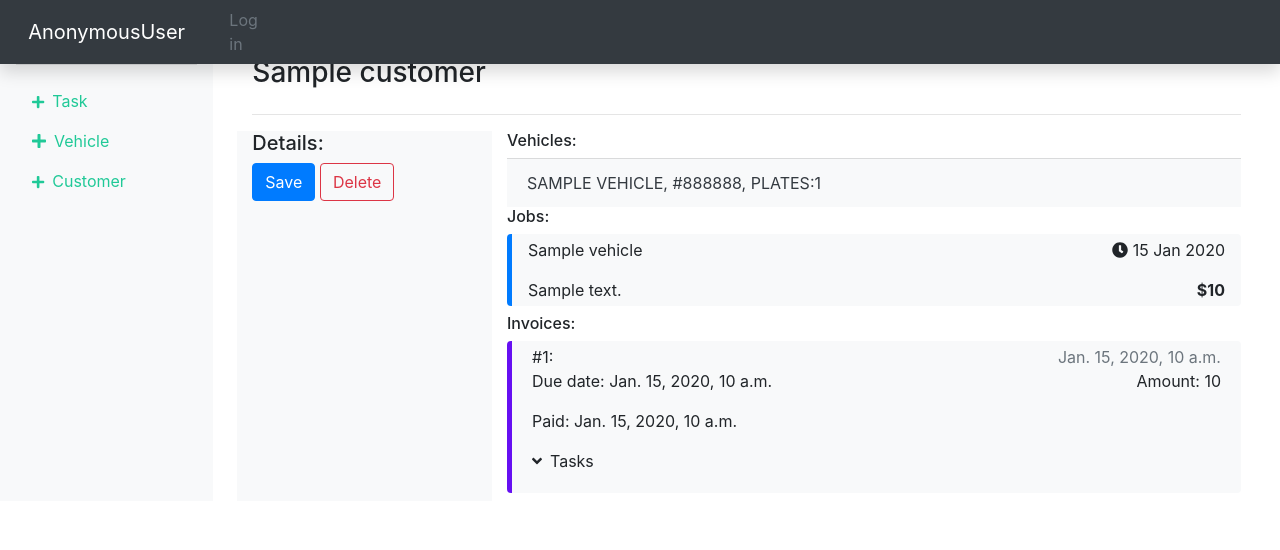
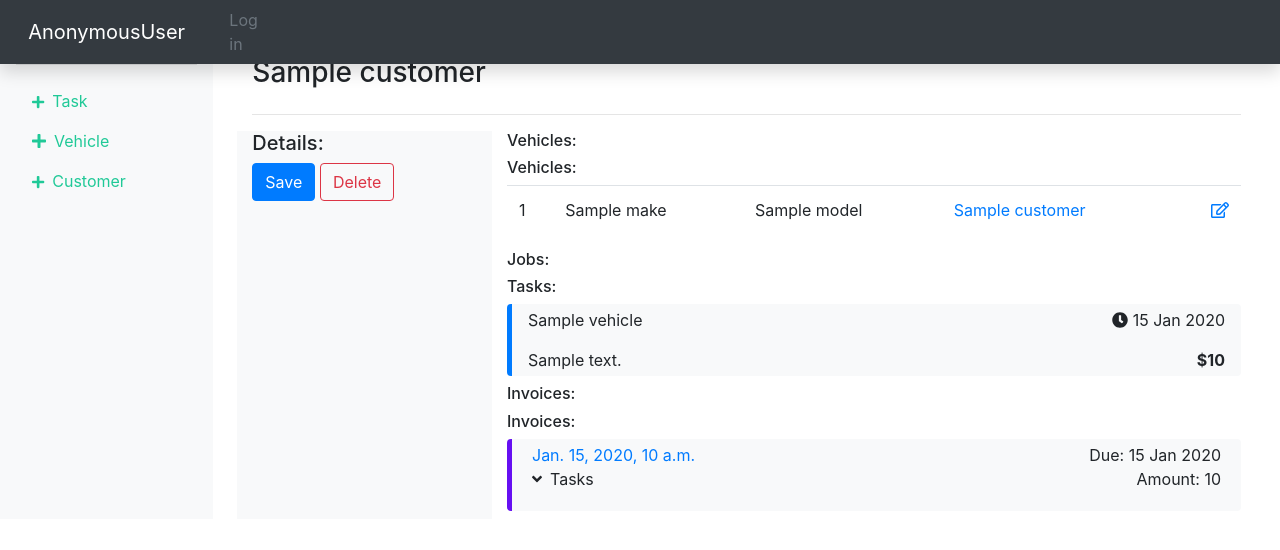
Before and after one commit to grinyahoo/wm-django, a Django app: template workshop/templates/workshop/customerDetail.html in a window 1280 px wide. Shown: the top 550 px of the page. Run offline with Django 3.2, Linux system fonts and the light colour scheme; the template is opened without the code that fills it: most values are stand-ins (such as "Sample title", 1, 10 or a date in 2020); some libraries are stand-ins or nearby versions.

Commit message:
no records behavior

```diff
--- a/workshop/templates/workshop/lists/invoices.html
+++ b/workshop/templates/workshop/lists/invoices.html
@@ -1,37 +1,35 @@
 {% if invoices %}
+<h6>Invoices:</h6>
 <ul class="list-group invoice-list">
   {% for invoice in invoices %}
   <li class="list-group-item invoice-list-item bg-light mb-2 py-1">
     <div class="row">
-      <div class="col-1 text-left">
-        #{{ invoice.id }}:
+      <div class="col">
+        <a class="text-primary" href="{% url 'workshop:invoiceDetail' invoice.id %}">{{ invoice.date }}</a>
       </div>
-      <div class="col-11 text-right">
-        <a class="text-muted" href="{% url 'workshop:invoiceDetail' invoice.id %}">{{ invoice.date }}</a>
-      </div>
+      <div class="col-4 text-right">Due: {{ invoice.date_due|date:"d M Y" }}</div>
     </div>
     <div class="row">
       <div class="col">
-        <p>Due date: {{ invoice.date_due }}</p>
-        <p>Paid: {{ invoice.date_paid }}</p>
+        {% if invoice.tasks %}
+        <p class="" data-toggle="collapse" data-target="#collapseTasks{{ invoice.id }}" aria-expanded="false" aria-controls="collapseTasks{{ invoice.id }}"><i class="fas fa-angle-down mr-2"></i>Tasks</p>
+        <p class="collapse" id="collapseTasks{{ invoice.id }}">
+          {{ invoice.tasks }}
+        </p>
+        {% else %}
+        {% endif %}
       </div>
       <div class="col text-right">
         <p>Amount: {{ invoice.amount_total }}</p>
       </div>
-    </div>
-    <div class="row">
-      <div class="col">
-        <p class="" data-toggle="collapse" data-target="#collapseTasks{{ invoice.id }}" aria-expanded="false" aria-controls="collapseTasks{{ invoice.id }}"><i class="fas fa-angle-down mr-2"></i>Tasks</p>
-        <p class="collapse" id="collapseTasks{{ invoice.id }}">
-          {{ invoice.tasks }}
-        </p>
-      </div>
-
     </div>
   </li>
   {% endfor %}
 </ul>
 
 {% else %}
-<p>No invoices.</p>
+<div class="col text-center bg-light text-secondary p-3">
+  <h2>No invoices</h2>
+  <p><a href="/"><i class="far fa-plus-square fa-lg mx-2"></i>add invoice</a></p>
+</div>
 {% endif %}
--- a/workshop/templates/workshop/lists/tasks.html
+++ b/workshop/templates/workshop/lists/tasks.html
@@ -1,4 +1,5 @@
 {% if tasks %}
+<h6>Tasks:</h6>
 <ul class="list-group task-list">
   {% for task in tasks %}
   <li class="list-group-item bg-light task-list-item mb-2 py-1 px-3">
@@ -22,5 +23,8 @@
   {% endfor %}
 </ul>
 {% else %}
-<p>No services reported yet.</p>
+<div class="col text-center bg-light text-secondary p-5">
+  <h2>No tasks</h2>
+  <p><a href="/"><i class="far fa-plus-square fa-lg mx-2"></i>add task</a></p>
+</div>
 {% endif %}
--- a/workshop/templates/workshop/lists/vehicles.html
+++ b/workshop/templates/workshop/lists/vehicles.html
@@ -1,11 +1,23 @@
 {% if vehicles %}
-<ul class="list-group list-group-flush">
-  {% for vehicle in vehicles %}
-  <li class="list-group-item bg-light">
-    <a class="text-dark text-uppercase" href="{% url 'workshop:vehicleDetail' vehicle.id %}">{{ vehicle }}, {{ vehicle.color }}, plates:{{ vehicle.plate_number }}</a>
-  </li>
-  {% endfor %}
-</ul>
+  <h6 class="">Vehicles:</h6>
+  <table class="table table-hover">
+    <tbody>
+        {% for vehicle in vehicles %}
+        <tr>
+          <td>{{ vehicle.plate_number }}</td>
+          <td>{{ vehicle.make }}</td>
+          <td>{{ vehicle.model }}</td>
+          <td><a href="{% url "workshop:customerDetail" vehicle.customer.id %}">{{ vehicle.customer }}</a></td>
+          <td class="text-right">
+            <a href="{% url 'workshop:vehicleDetail' vehicle.id %}"><i class="far fa-edit"></i></a>
+          </td>
+        </tr>
+        {% endfor %}
+    </tbody>
+  </table>
 {% else %}
-<p>No vehicles.</p>
+<div class="col text-center bg-light text-secondary p-3">
+  <h2>No vehicles</h2>
+  <p><a href="/"><i class="far fa-plus-square fa-lg mx-2"></i>add vehicle</a></p>
+</div>
 {% endif %}
```
